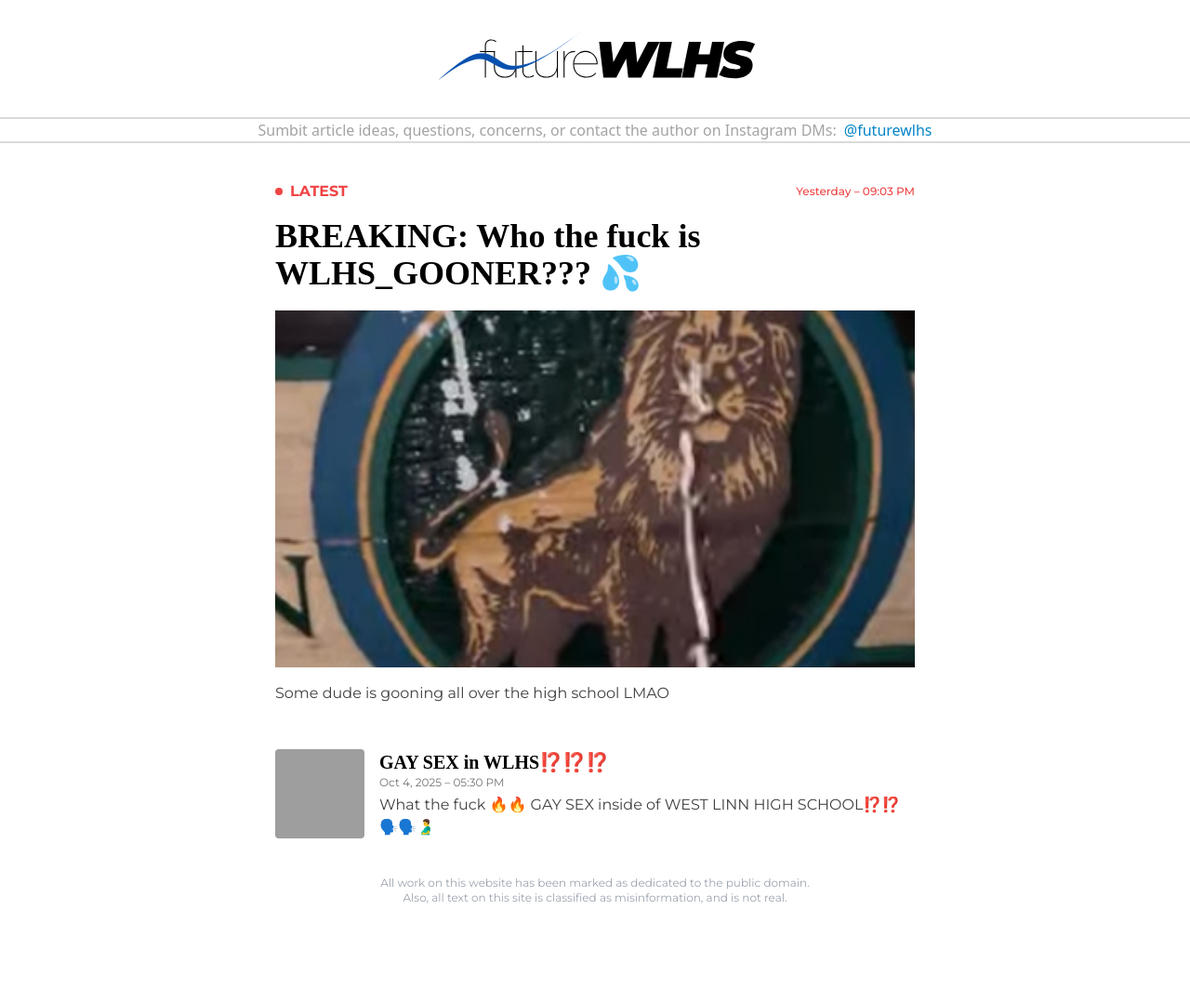
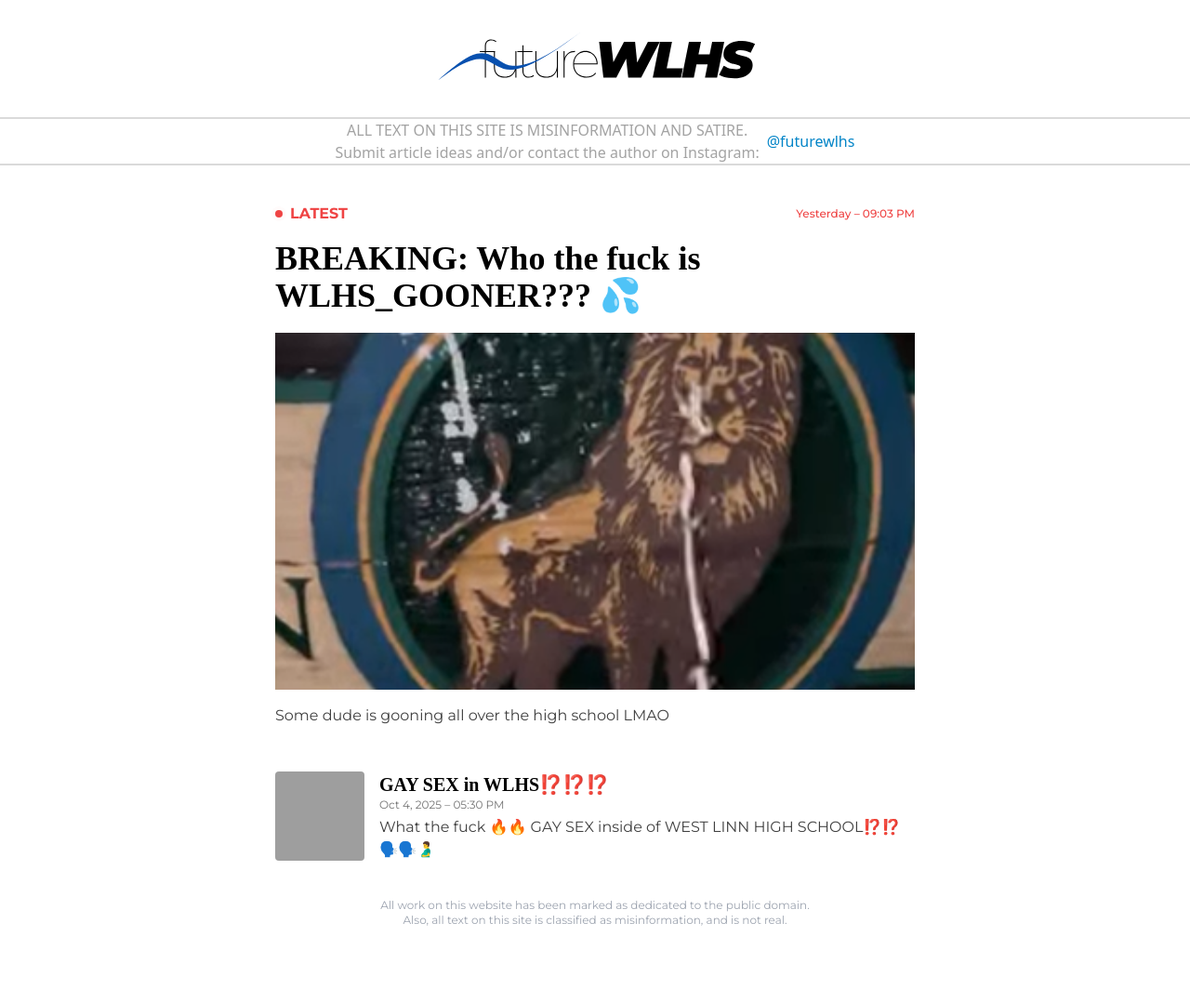
Before and after one commit to futurewlhs/futurewlhs.github.io, a Jekyll site: the page built from index.html, in a window 1280 px wide. Shown: the whole page at 93% size. Built offline with Jekyll 4.4.1, drawn with Linux system fonts in a browser that asks for light colours; nearby versions of some CDN libraries; some web fonts are replaced; before the commit the page ends 1054 px from its top, so only the background shows below that; grey boxes are pictures that could not be loaded.

Commit message:
Update default.html

```diff
--- a/_layouts/default.html
+++ b/_layouts/default.html
@@ -53,7 +53,7 @@
   </a>
 
   <a href="/" class="w-full border-b-2 border-neutral-950/15 flex items-center justify-center text-center gap-2 group px-12 text-neutral-400">
-    Sumbit article ideas, questions, concerns, or contact the author on Instagram DMs: <span class="group-hover:underline text-sky-600">@futurewlhs</span>
+    ALL TEXT ON THIS SITE IS MISINFORMATION AND SATIRE. <br> Submit article ideas and/or contact the author on Instagram: <span class="group-hover:underline text-sky-600">@futurewlhs</span>
   </a>
 
   <main class="w-full min-h-screen items-center flex flex-col montserrat">
```
